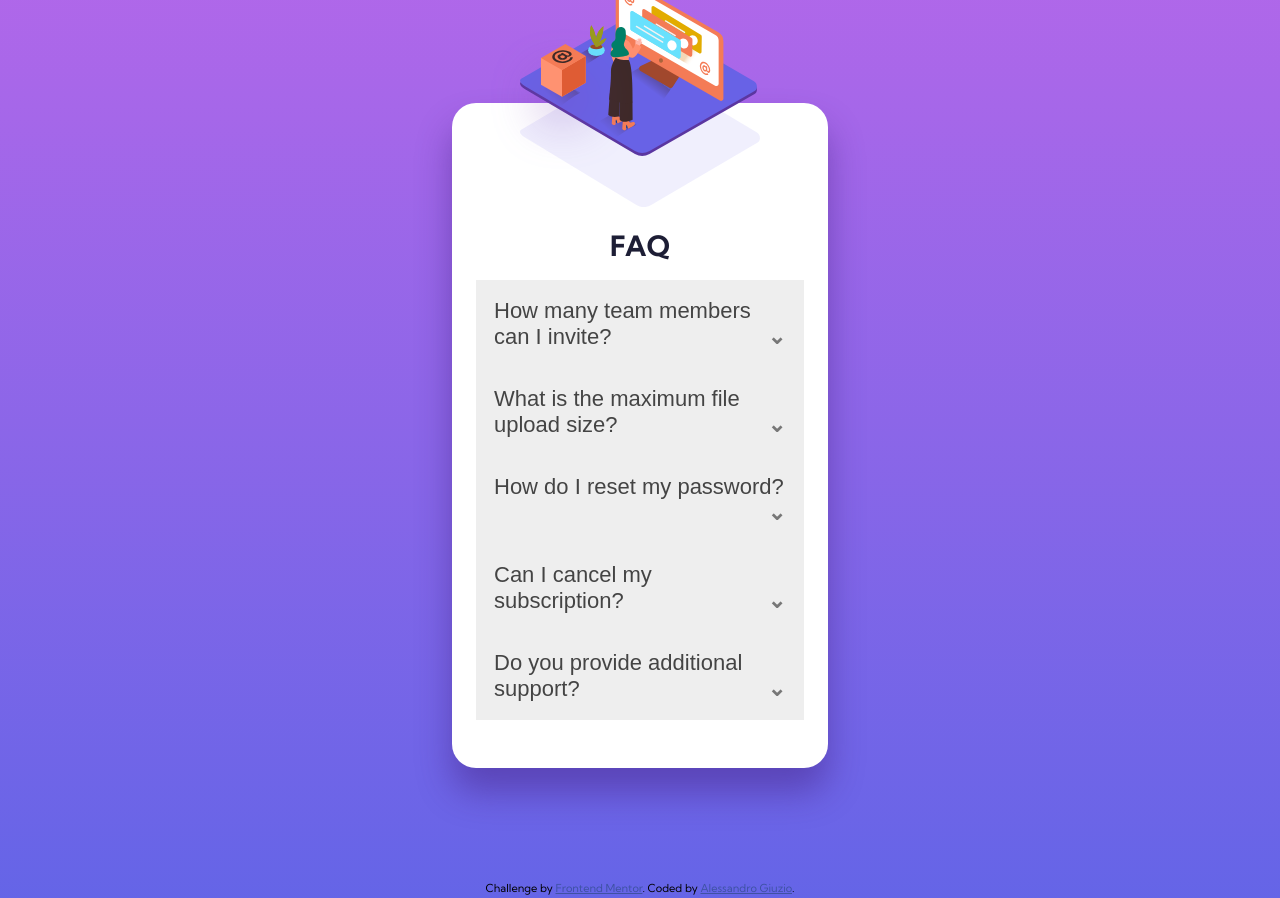
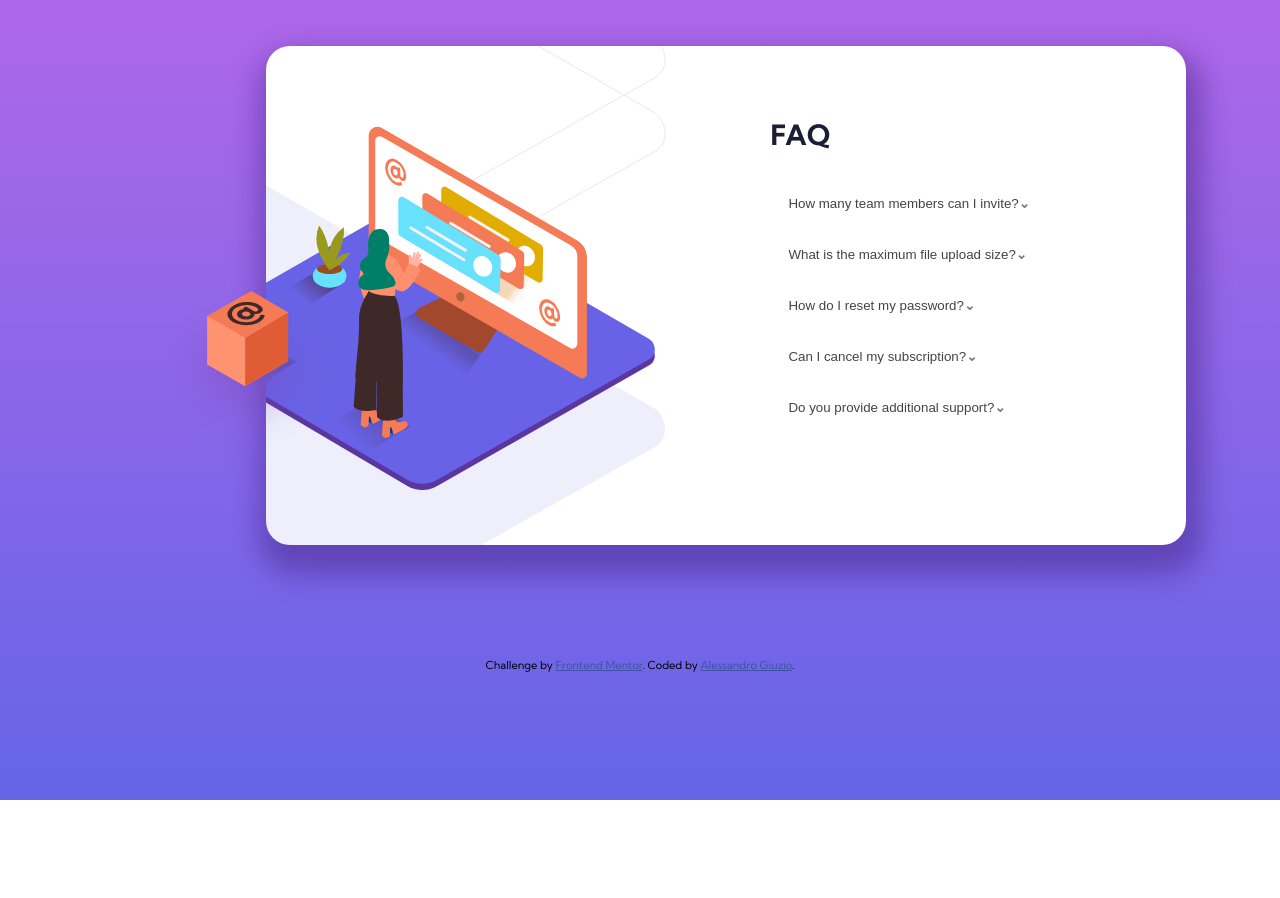
Before and after one commit to alessandro-giuzio/Faq-accordion-card-main, a plain HTML site: page index.html in a window 1280 px wide. After the commit the page ends 800 px from the top, so only its background shows below. Drawn offline with Linux system fonts and the light colour scheme.

Commit message:
add readme details

```diff
--- a/app.css
+++ b/app.css
@@ -102,16 +102,6 @@ body {
 
 /* individual sections */
 
-.wrapper {
-}
-
-/* .container-img {
-  background-image: url(./images/bg-pattern-mobile.svg);
-}
- */
-.container {
-}
-
 .container-accordion {
   background-color: white;
   margin-top: 1rem auto;
@@ -148,7 +138,7 @@ body {
 
 /* Accordion */
 .accordion {
-  background-color: #eee;
+  background-color: white;
   color: #444;
   cursor: pointer;
   padding: 1.125rem;
@@ -156,13 +146,17 @@ body {
   border: none;
   text-align: left;
   outline: none;
-  font-size: 1.375rem;
+  font-weight: var(--fw-400);
   transition: 0.4s;
+}
+
+.accordion:active p:first-of-type {
+  color: red;
 }
 
 .active,
 .accordion:hover {
-  background-color: #ccc;
+  color: tansparent;
 }
 
 .accordion:after {
@@ -184,3 +178,63 @@ body {
   overflow: hidden;
   transition: /* max-height */ 0.2s ease-out;
 }
+
+@media (min-width: 40rem) {
+  .wrapper {
+    display: flex;
+    align-items: center;
+  }
+
+  .container-accordion {
+    display: block;
+    max-width: 57.5rem;
+    height: auto;
+    margin-top: 2rem;
+    width: 100vw auto;
+    background-image: url(./images/illustration-woman-online-desktop.svg),
+      url(./images/bg-pattern-desktop.svg);
+    background-position-x: -5.7rem, -35rem;
+    background-position-y: 5rem, -17.5rem;
+    background-attachment: local, local;
+    background-size: 30rem 22.75rem, 60rem 58.063rem;
+    background-repeat: no-repeat, no-repeat;
+    -webkit-box-shadow: 5px 18px 28px 11px rgba(65, 29, 124, 0.45);
+    box-shadow: 5px 18px 28px 11px rgba(65, 29, 124, 0.45);
+  }
+
+  h1 {
+    display: inline-block;
+    width: auto;
+    text-align: justify;
+    margin-left: 30rem;
+    position: relative;
+    bottom: 4.5rem;
+  }
+  .container-img {
+    max-width: 100%;
+    height: auto;
+  }
+
+  .mobileimg {
+    display: none;
+  }
+
+  .boximg {
+    position: relative;
+    top: -1.2rem;
+    left: 4.2rem;
+    width: 10.8rem;
+    display: block;
+    z-index: 1;
+    height: auto;
+  }
+  .accordion,
+  .panel {
+    display: block;
+    max-width: 22.438rem;
+    margin-left: 30rem;
+    position: relative;
+    bottom: 4rem;
+    width: auto;
+  }
+}
--- a/index.html
+++ b/index.html
@@ -77,13 +77,12 @@
           </p>
         </div>
       </div>
-
-      <div class="attribution">
-        Challenge by
-        <a href="https://www.frontendmentor.io?ref=challenge" target="_blank"
-          >Frontend Mentor</a
-        >. Coded by <a href="#">Alessandro Giuzio</a>.
-      </div>
+    </div>
+    <div class="attribution">
+      Challenge by
+      <a href="https://www.frontendmentor.io?ref=challenge" target="_blank"
+        >Frontend Mentor</a
+      >. Coded by <a href="#">Alessandro Giuzio</a>.
     </div>
 
     <script src="app.js"></script>
```
Also changed, not shown: 1 other file.
